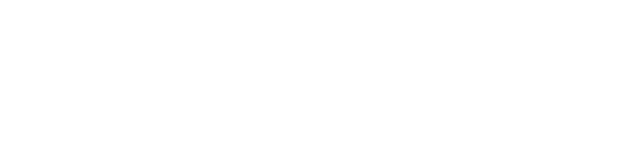
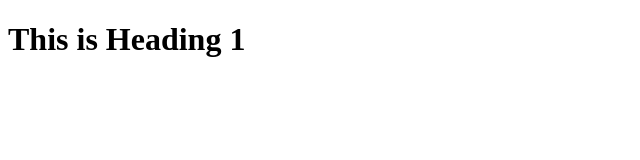
Before and after one commit to timmyproofficial/demo, a plain HTML site: page index.html in a window 1280 px wide. Shown: the whole page, without its empty margins (0-640 px from the left). Drawn offline with Linux system fonts and the light colour scheme.

Commit message:
Add main and header section to the body element.

```diff
--- a/index.html
+++ b/index.html
@@ -5,5 +5,11 @@
     <meta name="viewport" content="width=device-width, initial-scale=1.0" />
     <title>Home</title>
   </head>
-  <body></body>
+  <body>
+    <main>
+      <header>
+        <h1>This is Heading 1</h1>
+      </header>
+    </main>
+  </body>
 </html>
```
